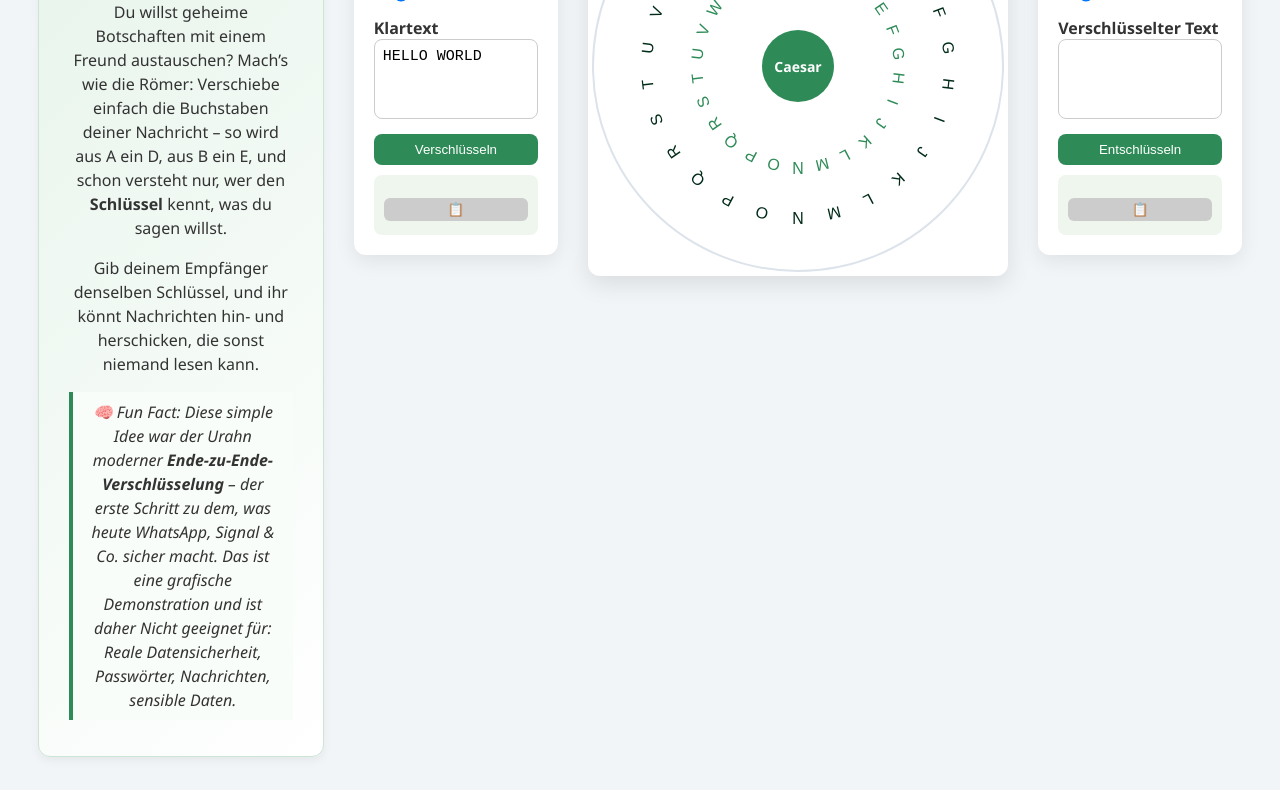
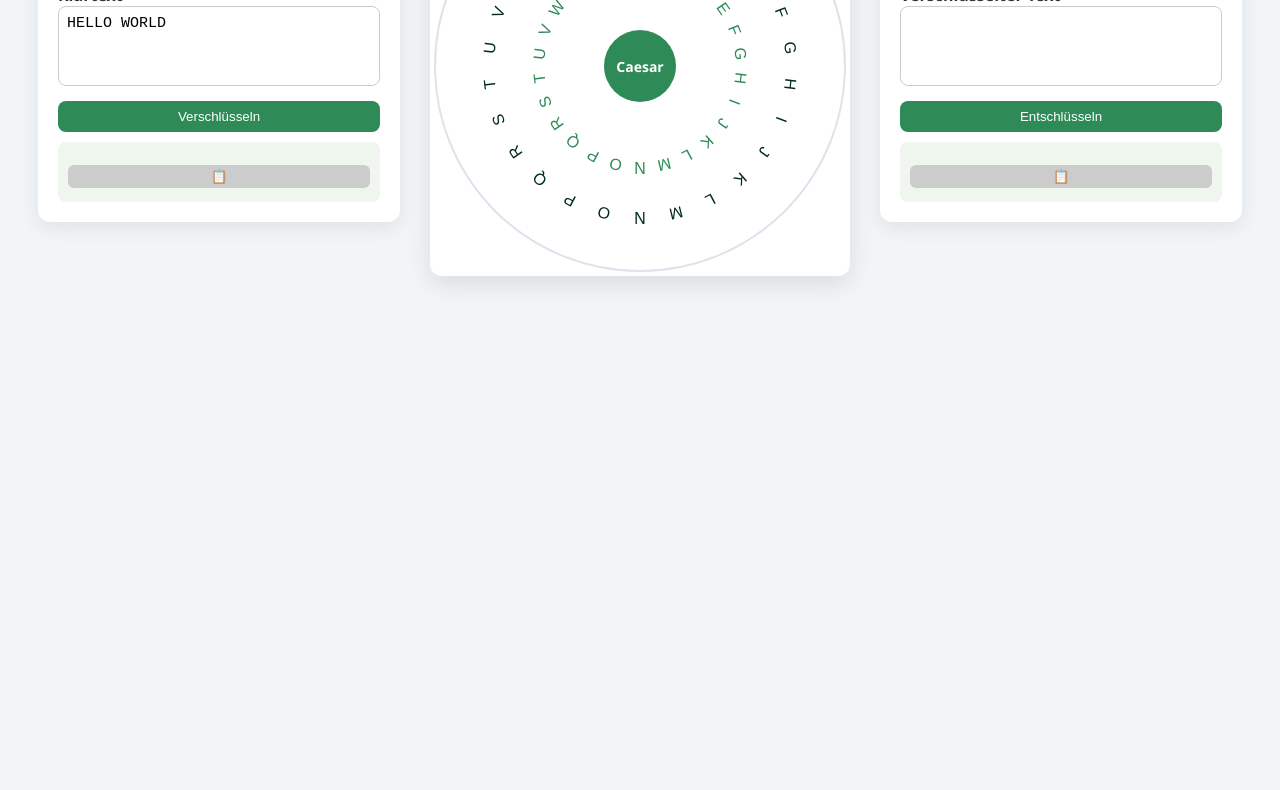
Before and after one commit to DD1911/Caesar-chiffre, a plain HTML site: page index.html in a window 1280 px wide. Shown: the part 182-972 px from the top of the page. After the commit the page ends 800 px from the top, so only its background shows below. Drawn offline with Linux system fonts and the light colour scheme.

Commit message:
Update index.html

```diff
--- a/index.html
+++ b/index.html
@@ -147,24 +147,6 @@
 </head>
 <body>
 
-<div class="intro-box">
-  <h1>🔑 Cäsar-Chiffre</h1>
-  <p>
-    Du willst geheime Botschaften mit einem Freund austauschen? Mach’s wie die Römer:
-    Verschiebe einfach die Buchstaben deiner Nachricht – so wird aus A ein D, aus B ein E,
-    und schon versteht nur, wer den <strong>Schlüssel</strong> kennt, was du sagen willst.
-  </p>
-  <p>
-    Gib deinem Empfänger denselben Schlüssel, und ihr könnt Nachrichten hin- und herschicken,
-    die sonst niemand lesen kann.
-  </p>
-  <p class="funfact">
-    🧠 <em>Fun Fact:</em> Diese simple Idee war der Urahn moderner <strong>Ende-zu-Ende-Verschlüsselung</strong> –
-    der erste Schritt zu dem, was heute WhatsApp, Signal & Co. sicher macht. Das ist eine grafische Demonstration und ist daher Nicht geeignet für:
-      Reale Datensicherheit, Passwörter, Nachrichten, sensible Daten.
-  </p>
-</div>
-
 <!-- ENCRYPTION PANEL -->
 <div class="panel" id="encryptPanel">
     <h2>🔐 Verschlüsseln</h2>
```
